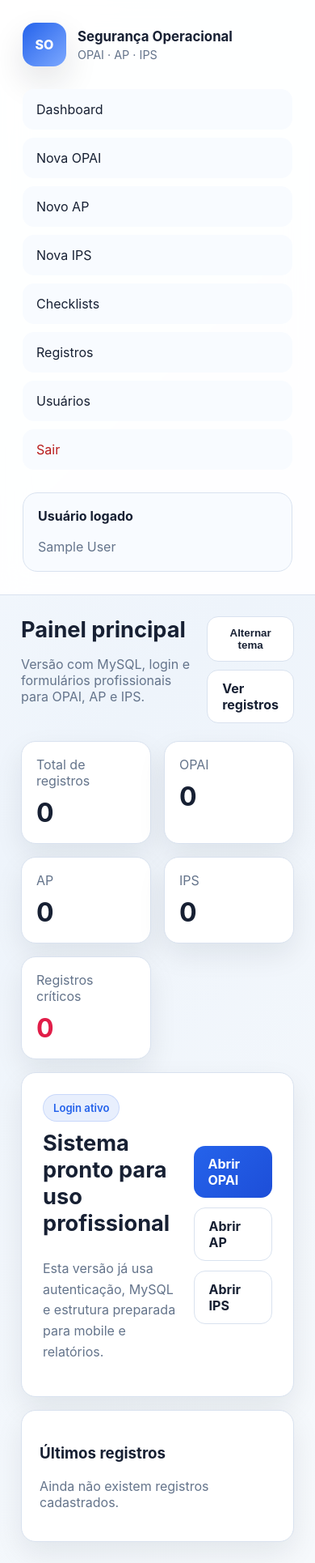
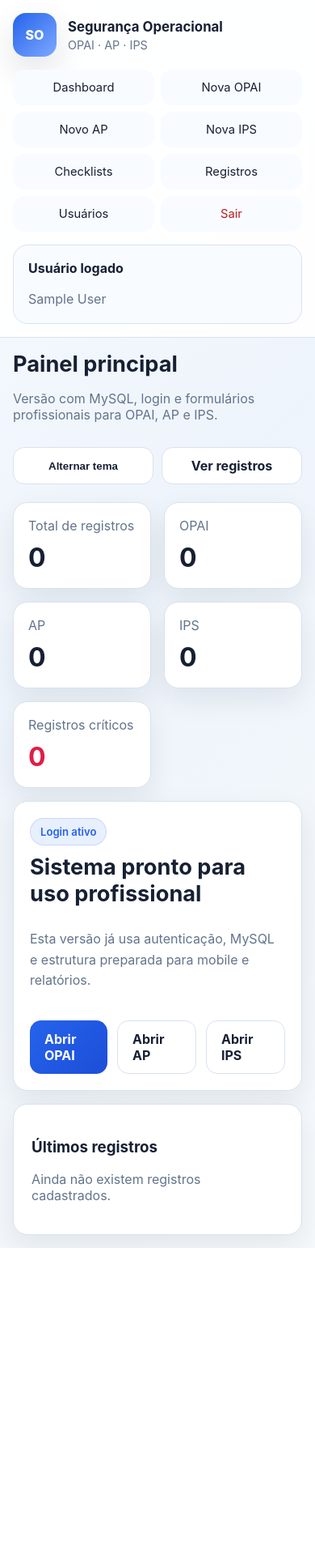
Before and after one commit to wescrey-dev/sistema_de_gestao_operacional, a Flask app: page / in a window 390 px wide. Shown: the whole page at 81% size. After the commit the page ends 1541 px from the top, so only its background shows below. Run offline with Flask 3, Linux system fonts and the light colour scheme; the visitor is signed in with stand-in values (Sample User, id 1); some libraries are stand-ins or nearby versions.

Commit message:
Atualização para mobile

```diff
--- a/static/style.css
+++ b/static/style.css
@@ -825,3 +825,235 @@ textarea {
     grid-template-columns: 1fr;
   }
 }
+
+/* =========================
+   MOBILE FIRST AJUSTES
+========================= */
+
+@media (max-width: 900px) {
+  body.has-sidebar,
+  body.no-sidebar {
+    grid-template-columns: 1fr;
+  }
+
+  .sidebar {
+    padding: 16px;
+    border-right: none;
+    border-bottom: 1px solid var(--line);
+  }
+
+  .brand {
+    margin-bottom: 16px;
+  }
+
+  .nav {
+    grid-template-columns: 1fr 1fr;
+    gap: 8px;
+  }
+
+  .nav-link {
+    padding: 12px;
+    text-align: center;
+    font-size: 0.92rem;
+  }
+
+  .sidebar-card {
+    margin-top: 16px;
+  }
+
+  .content {
+    padding: 16px;
+  }
+
+  .topbar {
+    flex-direction: column;
+    align-items: stretch;
+    gap: 14px;
+  }
+
+  .top-actions {
+    width: 100%;
+  }
+
+  .top-actions .button,
+  .top-actions .button-secondary {
+    flex: 1;
+  }
+
+  .stats-grid {
+    grid-template-columns: 1fr 1fr;
+  }
+
+  .grid-two {
+    grid-template-columns: 1fr;
+  }
+
+  .hero-card {
+    flex-direction: column;
+    align-items: flex-start;
+    padding: 20px;
+  }
+
+  .cta-group {
+    width: 100%;
+  }
+
+  .cta-group .button,
+  .cta-group .button-secondary {
+    flex: 1;
+  }
+
+  .form-grid,
+  .check-grid,
+  .filters-grid,
+  .checklist-header-grid,
+  .checklist-meta,
+  .detail-grid {
+    grid-template-columns: 1fr;
+  }
+
+  .records-toolbar-grid {
+    grid-template-columns: 1fr;
+  }
+
+  .record-grid {
+    grid-template-columns: 1fr;
+  }
+
+  .record-card,
+  .detail-card,
+  .checklist-header-card,
+  .checklist-section-card,
+  .form-shell {
+    padding: 16px;
+  }
+
+  .record-header,
+  .detail-header,
+  .section-title-row {
+    flex-direction: column;
+    align-items: flex-start;
+  }
+
+  .filters-actions,
+  .record-actions,
+  .form-actions {
+    flex-direction: column;
+    align-items: stretch;
+  }
+
+  .filters-actions .button,
+  .filters-actions .button-secondary,
+  .record-actions .button,
+  .record-actions .button-secondary,
+  .form-actions .button {
+    width: 100%;
+  }
+
+  .table-wrap {
+    overflow-x: auto;
+    -webkit-overflow-scrolling: touch;
+  }
+
+  .data-table {
+    min-width: 780px;
+  }
+
+  .auth-content {
+    padding: 16px;
+  }
+
+  .auth-shell {
+    grid-template-columns: 1fr;
+    gap: 16px;
+  }
+
+  .auth-hero,
+  .auth-card {
+    padding: 20px;
+  }
+
+  .auth-hero h1 {
+    font-size: 1.9rem;
+  }
+
+  .user-inline-actions {
+    flex-direction: column;
+    align-items: stretch;
+  }
+}
+
+/* =========================
+   CHECKLIST MOBILE
+========================= */
+
+@media (max-width: 700px) {
+  .checklist-section-card .table-wrap {
+    overflow: visible;
+    border: none;
+  }
+
+  .checklist-section-card .data-table,
+  .checklist-section-card .data-table thead,
+  .checklist-section-card .data-table tbody,
+  .checklist-section-card .data-table tr,
+  .checklist-section-card .data-table th,
+  .checklist-section-card .data-table td {
+    display: block;
+    width: 100%;
+  }
+
+  .checklist-section-card .data-table {
+    min-width: 100%;
+    border-collapse: separate;
+  }
+
+  .checklist-section-card .data-table thead {
+    display: none;
+  }
+
+  .checklist-section-card .data-table tr {
+    background: var(--panel-soft);
+    border: 1px solid var(--line);
+    border-radius: 16px;
+    padding: 14px;
+    margin-bottom: 14px;
+  }
+
+  .checklist-section-card .data-table td {
+    border: none;
+    padding: 8px 0;
+  }
+
+  .checklist-section-card .data-table td::before {
+    content: attr(data-label);
+    display: block;
+    font-weight: 700;
+    color: var(--text);
+    margin-bottom: 6px;
+  }
+
+  .checklist-section-card input[type="radio"] {
+    width: 20px;
+    height: 20px;
+  }
+
+  .checklist-section-card textarea,
+  .checklist-section-card input,
+  .checklist-section-card select {
+    font-size: 16px;
+  }
+}
+
+/* botão para toque */
+
+@media (max-width: 700px) {
+  .button,
+  .button-secondary,
+  .nav-link,
+  select,
+  input,
+  textarea {
+    min-height: 44px;
+  }
+}
```
Also changed, not shown: templates/checklist_preencher.html (+58 -20 lines), templates/records.html (+18 -0 lines).
